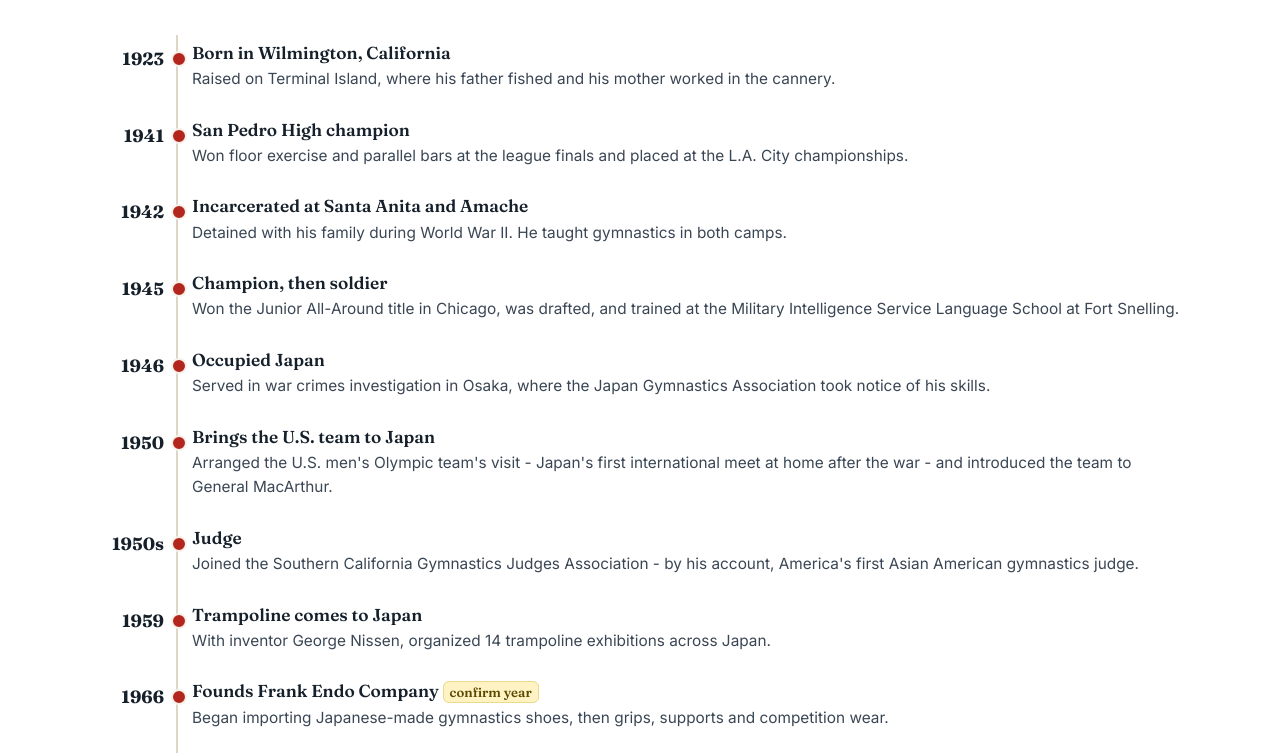
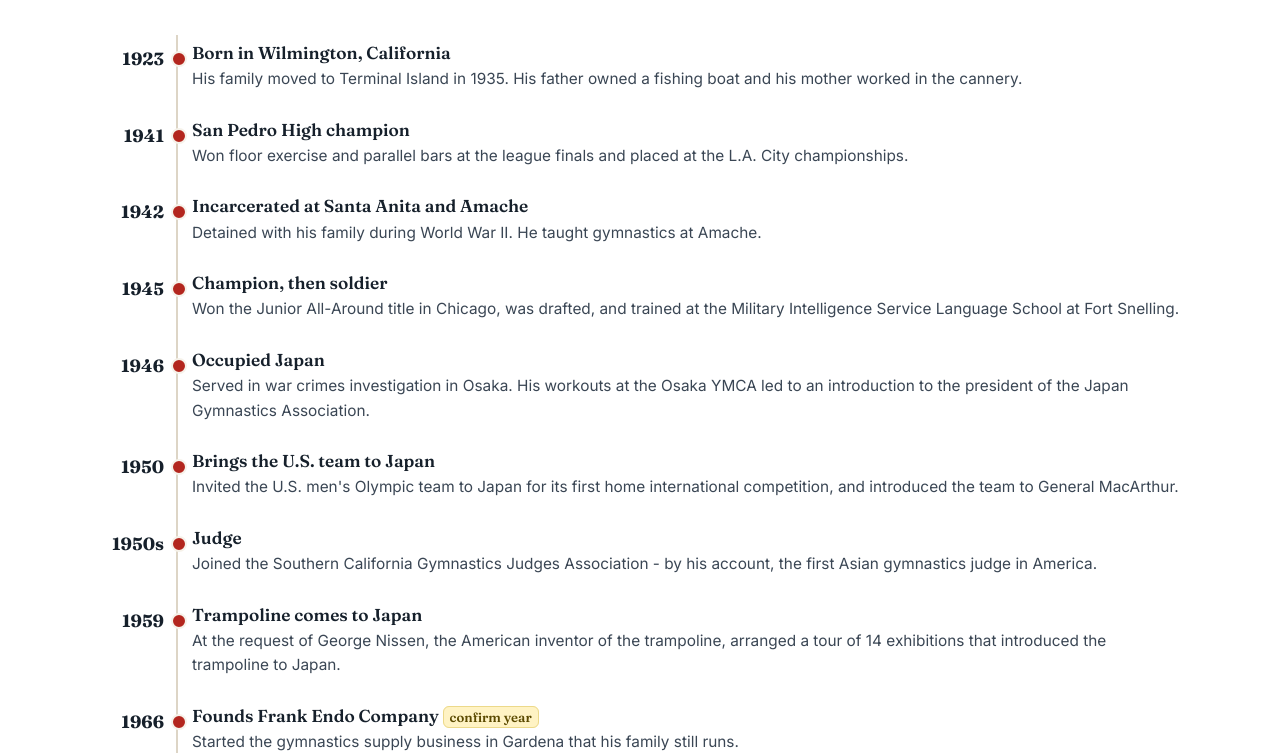
Before and after one commit to buildingmodels/frankendo-demo, a plain HTML site: page legacy.html in a window 1280 px wide. Shown: the part 735-1488 px from the top of the page. Drawn offline with Linux system fonts and the light colour scheme.

Commit message:
Fact-check Legacy and Home copy against sources
Co-Authored-By: Claude Fable 5.1 <noreply@anthropic.com>

```diff
--- a/legacy.html
+++ b/legacy.html
@@ -31,7 +31,7 @@
       <div>
         <span class="eyebrow">Frank Koo Endo &middot; 1923-2005</span>
         <h1>Gymnast, soldier, judge, bridge.</h1>
-        <p class="lead">Frank Endo started gymnastics at 14 after watching a handstand on the parallel bars. He spent the next seven decades in service of the sport - and helped reconnect American and Japanese gymnastics after World War II.</p>
+        <p class="lead">Frank Endo started gymnastics at 14 after watching a handstand on the parallel bars. He spent nearly seven decades in service of the sport - and helped reconnect American and Japanese gymnastics after World War II.</p>
       </div>
       <div class="ph"><span>Photo: Frank's handstand, 1939 (family archive - permission needed)</span></div>
     </div>
@@ -44,17 +44,17 @@
         <h2>A life in gymnastics.</h2>
       </div>
       <ol class="timeline">
-        <li><span class="yr">1923</span><div><h3>Born in Wilmington, California</h3><p>Raised on Terminal Island, where his father fished and his mother worked in the cannery.</p></div></li>
+        <li><span class="yr">1923</span><div><h3>Born in Wilmington, California</h3><p>His family moved to Terminal Island in 1935. His father owned a fishing boat and his mother worked in the cannery.</p></div></li>
         <li><span class="yr">1941</span><div><h3>San Pedro High champion</h3><p>Won floor exercise and parallel bars at the league finals and placed at the L.A. City championships.</p></div></li>
-        <li><span class="yr">1942</span><div><h3>Incarcerated at Santa Anita and Amache</h3><p>Detained with his family during World War II. He taught gymnastics in both camps.</p></div></li>
+        <li><span class="yr">1942</span><div><h3>Incarcerated at Santa Anita and Amache</h3><p>Detained with his family during World War II. He taught gymnastics at Amache.</p></div></li>
         <li><span class="yr">1945</span><div><h3>Champion, then soldier</h3><p>Won the Junior All-Around title in Chicago, was drafted, and trained at the Military Intelligence Service Language School at Fort Snelling.</p></div></li>
-        <li><span class="yr">1946</span><div><h3>Occupied Japan</h3><p>Served in war crimes investigation in Osaka, where the Japan Gymnastics Association took notice of his skills.</p></div></li>
-        <li><span class="yr">1950</span><div><h3>Brings the U.S. team to Japan</h3><p>Arranged the U.S. men's Olympic team's visit - Japan's first international meet at home after the war - and introduced the team to General MacArthur.</p></div></li>
-        <li><span class="yr">1950s</span><div><h3>Judge</h3><p>Joined the Southern California Gymnastics Judges Association - by his account, America's first Asian American gymnastics judge.</p></div></li>
-        <li><span class="yr">1959</span><div><h3>Trampoline comes to Japan</h3><p>With inventor George Nissen, organized 14 trampoline exhibitions across Japan.</p></div></li>
-        <li><span class="yr">1966</span><div><h3>Founds Frank Endo Company <span class="note">confirm year</span></h3><p>Began importing Japanese-made gymnastics shoes, then grips, supports and competition wear.</p></div></li>
+        <li><span class="yr">1946</span><div><h3>Occupied Japan</h3><p>Served in war crimes investigation in Osaka. His workouts at the Osaka YMCA led to an introduction to the president of the Japan Gymnastics Association.</p></div></li>
+        <li><span class="yr">1950</span><div><h3>Brings the U.S. team to Japan</h3><p>Invited the U.S. men's Olympic team to Japan for its first home international competition, and introduced the team to General MacArthur.</p></div></li>
+        <li><span class="yr">1950s</span><div><h3>Judge</h3><p>Joined the Southern California Gymnastics Judges Association - by his account, the first Asian gymnastics judge in America.</p></div></li>
+        <li><span class="yr">1959</span><div><h3>Trampoline comes to Japan</h3><p>At the request of George Nissen, the American inventor of the trampoline, arranged a tour of 14 exhibitions that introduced the trampoline to Japan.</p></div></li>
+        <li><span class="yr">1966</span><div><h3>Founds Frank Endo Company <span class="note">confirm year</span></h3><p>Started the gymnastics supply business in Gardena that his family still runs.</p></div></li>
         <li><span class="yr">1972</span><div><h3>Head judge, U.S. Nationals</h3><p>Named head judge at the U.S. National Championships in Statesboro, Georgia.</p></div></li>
-        <li><span class="yr">1984</span><div><h3>Los Angeles Olympics</h3><p>Vault official, and announcer for the Japanese team's Southern California exhibitions.</p></div></li>
+        <li><span class="yr">1984</span><div><h3>Los Angeles Olympics</h3><p>Vaulting official at the Games, and primary announcer for the Japanese Olympic team's Southern California exhibitions.</p></div></li>
         <li><span class="yr">1990</span><div><h3>Japan Gymnastics Hall of Fame</h3><p>Awarded the Korosho by the Japan Gymnastics Association.</p></div></li>
         <li><span class="yr">2001</span><div><h3>USA Gymnastics Hall of Fame</h3><p>Inducted with a Lifetime Achievement award.</p></div></li>
         <li><span class="yr">2005</span><div><h3>Passes at 82</h3><p>The company continues under his family in Gardena.</p></div></li>
@@ -72,7 +72,7 @@
         <li><span class="yr">1990</span><h3>Korosho - Japan Gymnastics Hall of Fame</h3><p>Japan Gymnastics Association. Described as the first person living outside Japan to receive it.</p></li>
         <li><span class="yr">2001</span><h3>USA Gymnastics Hall of Fame</h3><p>Lifetime Achievement. <a href="https://usagym.org/halloffame/inductee/endo-frank/">View inductee page</a></p></li>
         <li><span class="yr">2000</span><h3>The Frank Endo SCGJA Award</h3><p>Created by the Southern California Gymnastics Judges Association, given yearly to the region's top judge.</p></li>
-        <li><span class="yr">1993-</span><h3>International Gymnastics Hall of Fame</h3><p>Board member; nominated five Japanese Olympic champions for induction. <a href="https://en.wikipedia.org/wiki/International_Gymnastics_Hall_of_Fame">About IGHOF</a></p></li>
+        <li><span class="yr">1993-</span><h3>International Gymnastics Hall of Fame</h3><p>Board member from 1993; nominated five Japanese Olympic gold medalists for induction. <a href="https://en.wikipedia.org/wiki/International_Gymnastics_Hall_of_Fame">About IGHOF</a></p></li>
       </ul>
     </div>
   </section>
```
Also changed, not shown: index.html (+3 -3 lines).
